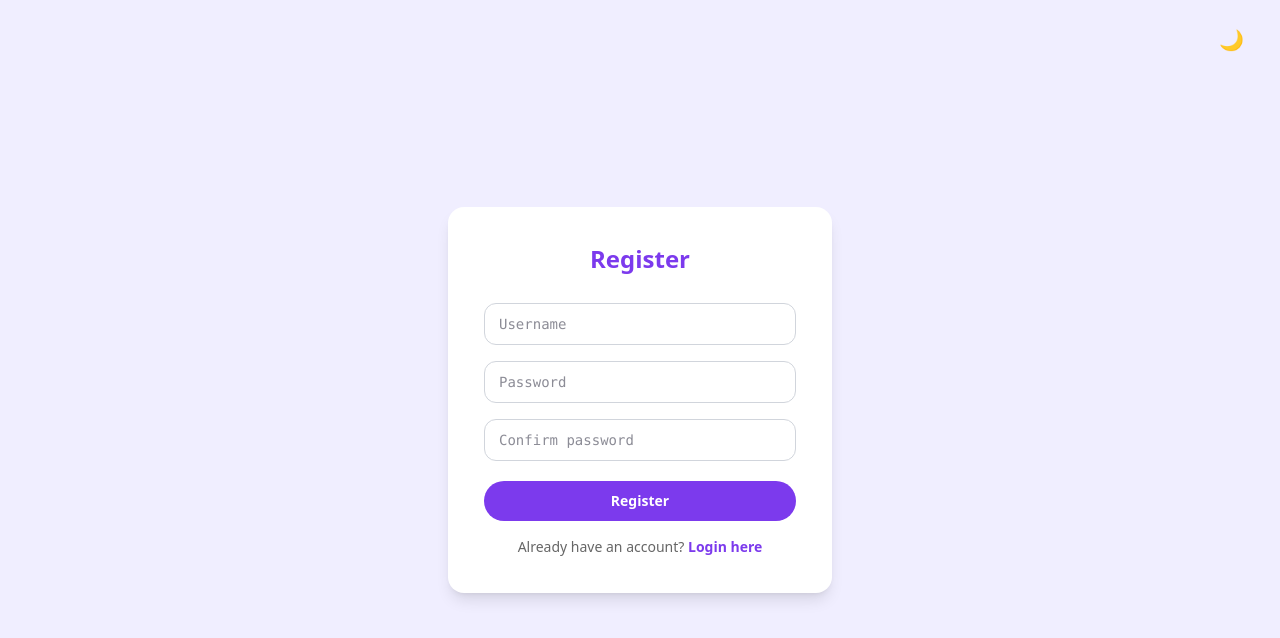
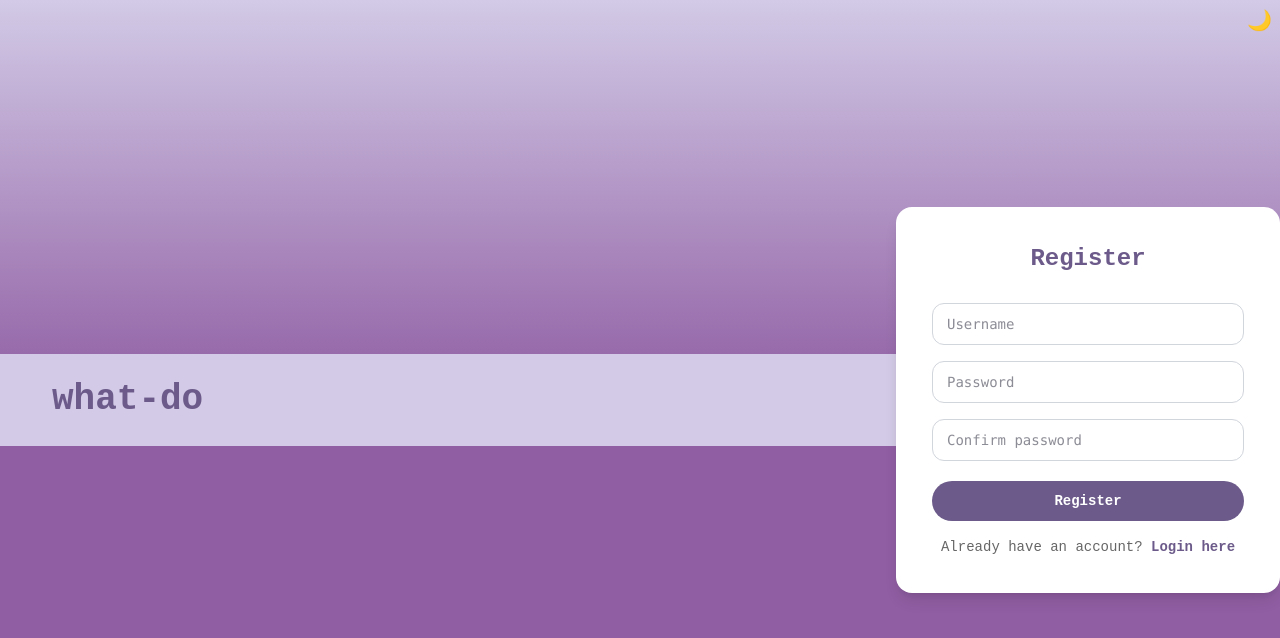
Before and after one commit to Imtela04/to-do-list-2.0, a React (Vite) app in the folder frontend/: page /register in a window 1280 px wide. Shown: the top 638 px of the page. Built offline with nearby package versions, Linux system fonts and the light colour scheme.

Commit message:
more ui improvements

```diff
--- a/frontend/index.html
+++ b/frontend/index.html
@@ -4,7 +4,7 @@
     <meta charset="UTF-8" />
     <!-- <link rel="icon" type="image/svg+xml" href="/favicon.svg" /> -->
     <meta name="viewport" content="width=device-width, initial-scale=1.0" />
-    <title>to-do</title>
+    <title>what-do</title>
   </head>
   <body>
     <div id="root"></div>
--- a/frontend/src/components/calendar.jsx
+++ b/frontend/src/components/calendar.jsx
@@ -56,7 +56,7 @@ export default function Calendar({ tasks = [], onDayClick }) {
     };
 
     return (
-        <div className="rounded-2xl p-5 transition-colors duration-200" style={{ backgroundColor: "var(--calendar-color)" }}>
+        <div className="rounded-2xl p-5 transition-colors duration-500" style={{ backgroundColor: "var(--calendar-color)" }}>
             <div className="text-base font-bold mb-3" style={{ color: "var(--calendar-text)" }}>
                 {monthNames[month]} {year}
             </div>
@@ -71,7 +71,7 @@ export default function Calendar({ tasks = [], onDayClick }) {
                         key={d}
                         onClick={() => handleClick(d)}
                         className={[
-                            "relative text-xl px-1 py-1 rounded-2xl text-center cursor-pointer transition-all duration-200",
+                            "relative text-xl px-1 py-1 rounded-2xl text-center cursor-pointer transition-all duration-500",
                             d === today ? "font-bold rounded-full" : "",
                             pendingMap[d] ? "font-bold" : "",
                             selected === d ? "ring-2 ring-offset-1" : ""
@@ -79,7 +79,7 @@ export default function Calendar({ tasks = [], onDayClick }) {
                         style={{
                             color: d === today ? "var(--clock-text)"
                                 : pendingMap[d] ? "var(--accent)"
-                                : "var(--calendar-text)",
+                                : "var(--text-muted)",
                             backgroundColor: d === today ? "var(--clock-color)" : undefined,
                         }}
                     >
--- a/frontend/src/components/navbar.jsx
+++ b/frontend/src/components/navbar.jsx
@@ -13,16 +13,12 @@ export default function Navbar({ showLogout = false, username = null }) {
     };
 
     return (
-        <div>
-            <div className="fixed top-4 right-4 z-50 flex items-center gap-2 px-4 py-2 font-semibold text-sm"
-                style={{ color: "var(--text)" }}>
+        <div className="static w-full"
+            style={{background:"var(--card-a)",padding:"2em 4em"}}>
+                <h2 className="font-bold text-4xl" style={{color:"var(--card-b)"}}>what-do</h2>
+            <div className="absolute top-0 right-2 z-50 flex items-center py-2 font-semibold text-sm"
+                style={{ color: "var(--card-b)" }}>
                 {username && <span>{username}</span>}
-                <button
-                    onClick={() => setIsDark(prev => !prev)}
-                    className="bg-transparent border-none text-xl cursor-pointer px-1 py-0.5 rounded-full transition-transform duration-200 hover:rotate-12 hover:scale-125"
-                >
-                    {isDark ? "☀️" : "🌙"}
-                </button>
                 {showLogout && (
                     <button
                         onClick={handleLogout}
@@ -31,6 +27,13 @@ export default function Navbar({ showLogout = false, username = null }) {
                         Logout
                     </button>
                 )}
+                <button
+                    onClick={() => setIsDark(prev => !prev)}
+                    className="bg-transparent border-none text-xl cursor-pointer transition-transform duration-200 hover:rotate-12 hover:scale-125"
+                >
+                    {isDark ? "☀️" : "🌙"}
+                </button>
+
             </div>
         </div>
 
--- a/frontend/src/style.css
+++ b/frontend/src/style.css
@@ -14,39 +14,43 @@
 
 /* CSS variables for runtime dark mode switching */
 :root {
-    --bg:           #f0eeff;
+    --bg:           linear-gradient(to bottom, var(--card-a), #905ea3, #905ea3);
     --surface:      #ffffff;
     --text:         #1a1a2e;
     --text-muted:   #666;
-    --accent:       #7c3aed;
-    --accent-hover: #6d28d9;
-    --card-a:       #e8deff;
-    --card-a-text:  #2d1b69;
-    --card-b:       #7c3aed;
-    --card-b-text:  #ffffff;
-    --card-blue:    #1e3a5f;
-    --card-blue-text: #ffffff;
-    --clock-color:  #7c3aed;
-    --calendar-color: #e8deff;
-    --calendar-text: #2d1b69;
+    --accent:       #6c5b8a;
+    --accent-hover: #c4aaee;
+    --card-a:       #d2cae6;
+    --card-a-text:  #6c5b8a;
+    --card-b:       #6c5b8a;
+    --card-b-text:  #d2cae6;
+    --card-blue:    #8a75af;
+    --card-blue-text: #d2cae6;
+    --clock-color:  #6c5b8a;
+    --calendar-color: #d2cae6;
+    --calendar-text: #6c5b8a;
 
-    --clock-text:   #ffffff;
+    --clock-text:   #e8deff;
     --danger:       #ef4444;
 }
 
 .dark {
-    --bg:           #0f0e17;
+    --bg:           linear-gradient(to bottom, var(--card-a), #22044b, #22044b);
     --surface:      #1a1828;
     --text:         #ede9fe;
     --text-muted:   #a78bfa;
-    --clock-color:  #1e3a5f;
+    --clock-color:  #6c5b8a;
     --clock-text:   #ede9fe;
     --calendar-color: #4a2080;
     --calendar-text: #e0f2fe;
-    --card-a:       #1e3a5f;
-    --card-a-text:  #e0f2fe;
+    --card-a:       #8a75af;
+    --card-a-text:  #d2cae6;
     --card-b:       #4a2080;
     --card-b-text:  #ede9fe;
+}
+
+body{
+    font-family: monospace;
 }
 
 .task-preview {
```
Also changed, not shown: frontend/src/pages/index.jsx (+47 -42 lines), 2 other files (tests, documents, lock files or other folders).
